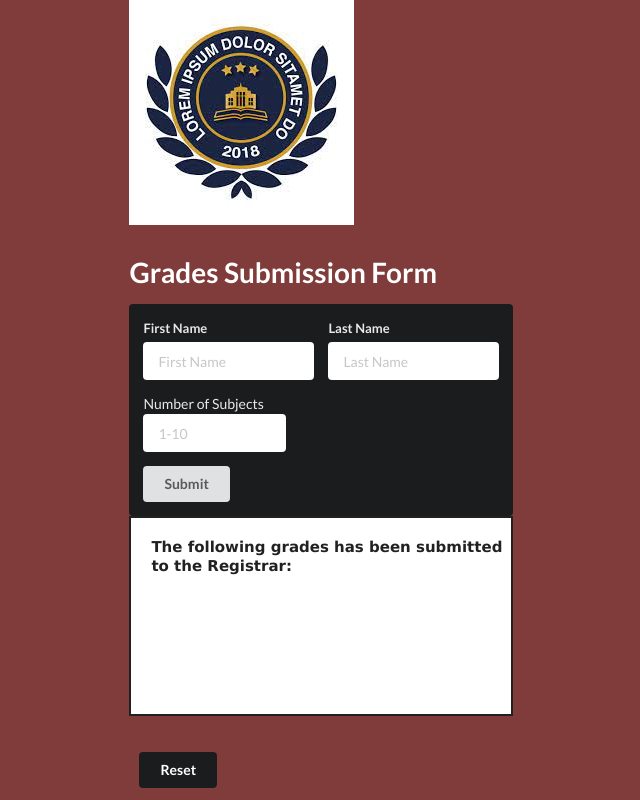
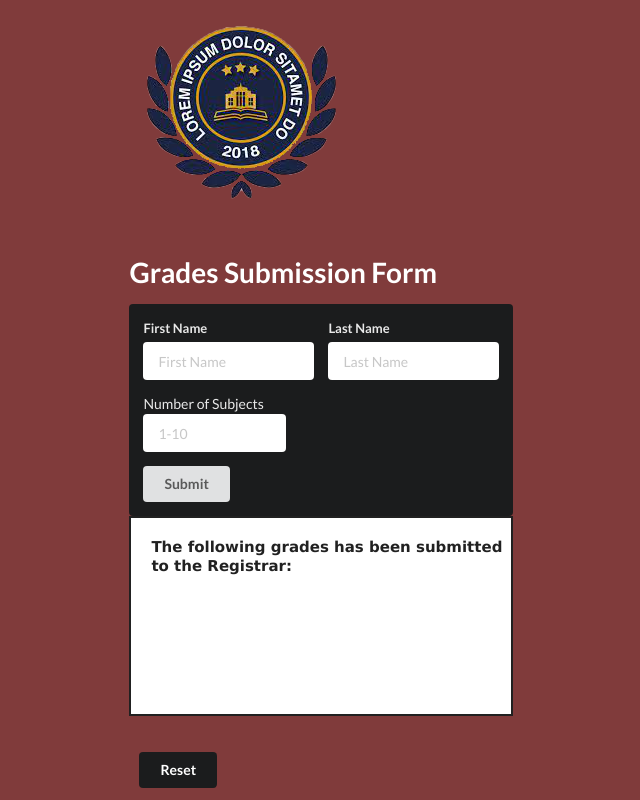
Before and after one commit to KatCahill/Student-Grades-Form, a plain HTML site: page index.html in a window 1280 px wide. Shown: the whole page, without its empty margins (293-933 px from the left). Drawn offline with nearby package versions, Linux system fonts and the light colour scheme.

Commit message:
Update index.html

```diff
--- a/index.html
+++ b/index.html
@@ -24,7 +24,7 @@
   <body>
 
     <div class="wrapper-1">
-      <img src="Logo.jpeg">
+      <img src="Logo1.png">
       <h1>Grades Submission Form</h1>
        <div class="ui inverted segment">
         <div class="ui inverted form">
```
